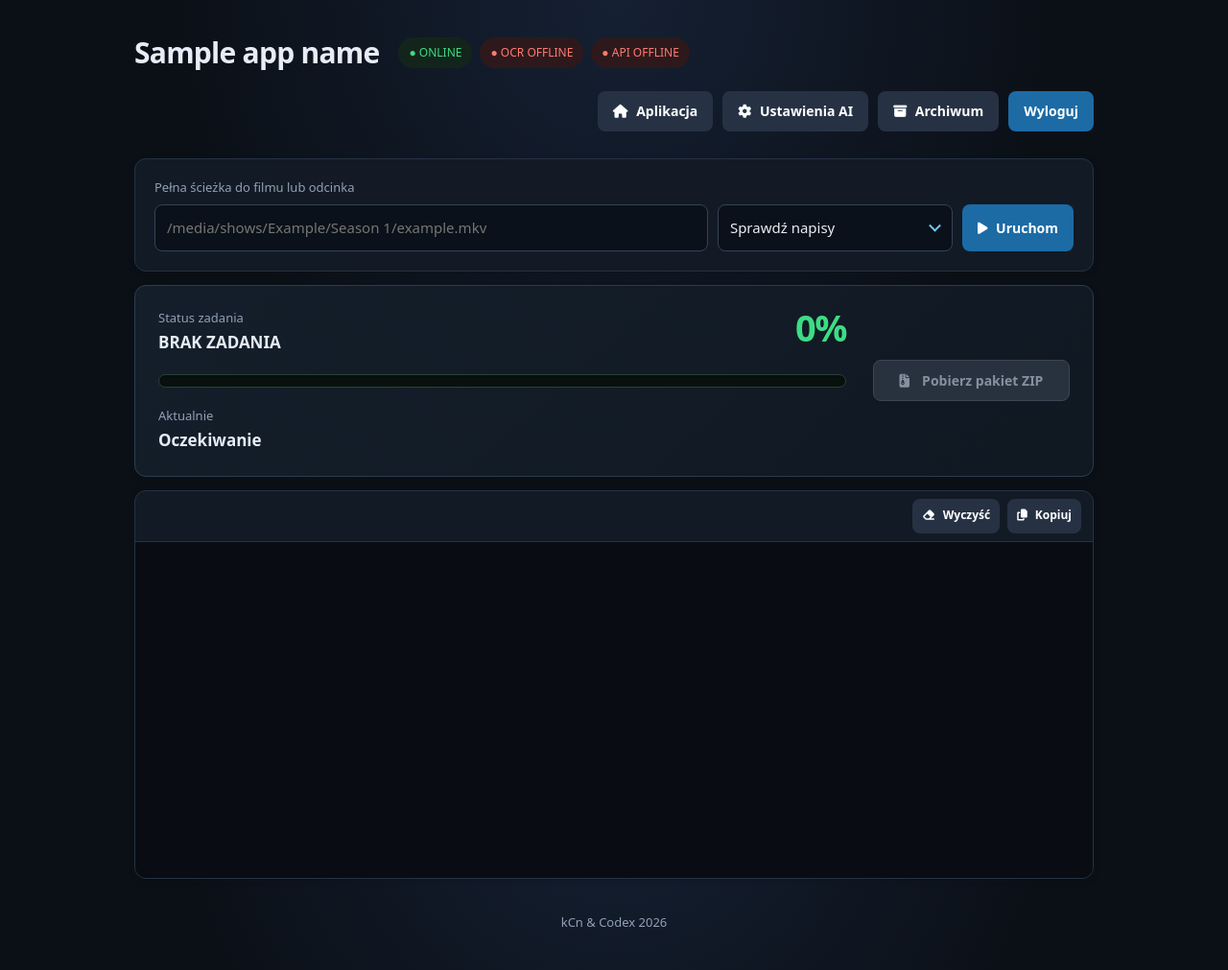
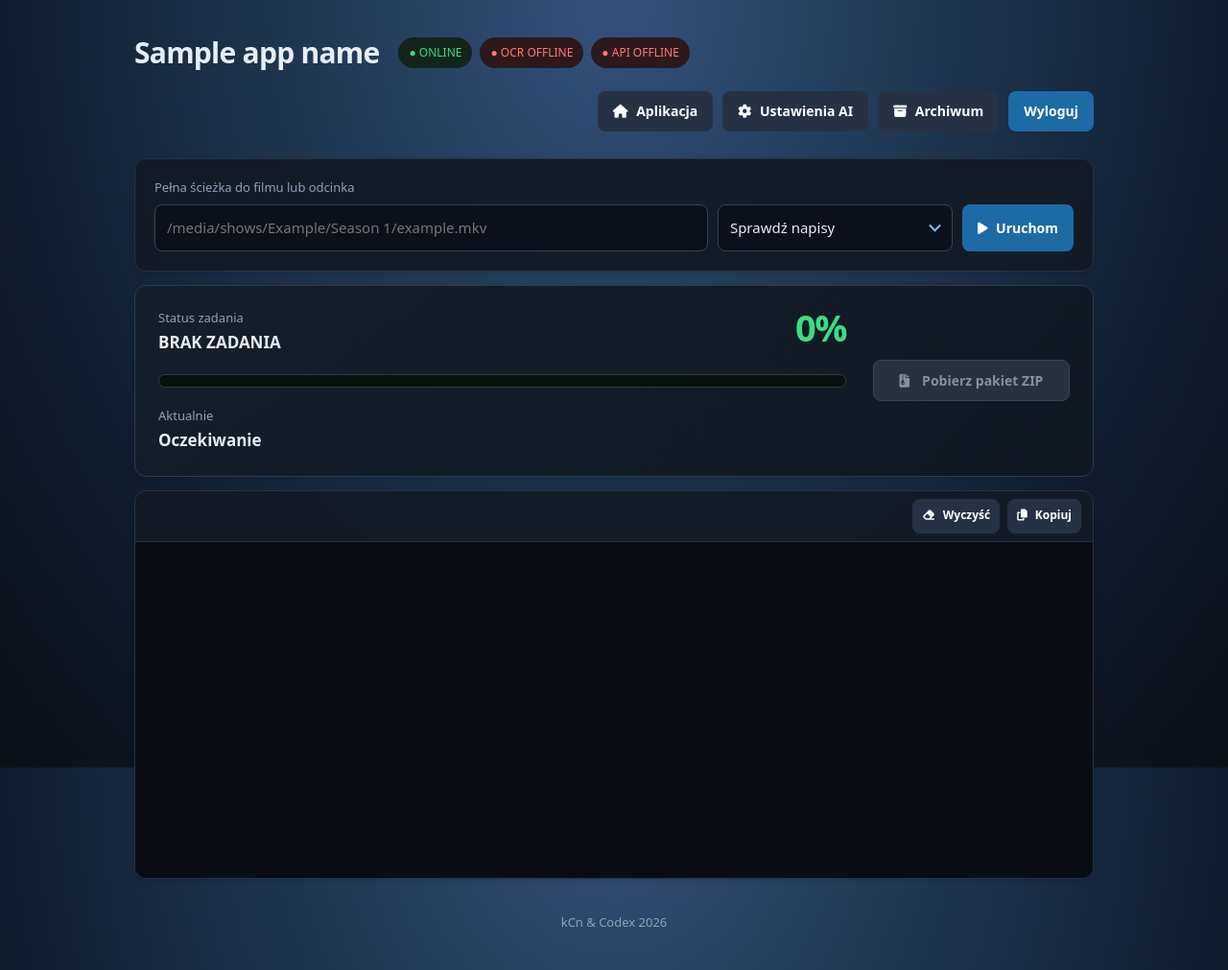
Before and after one commit to kCn3333/subtitle-agent, a Python web app: template app/templates/index.html in a window 1280 px wide. Shown: the whole page at 96% size. Run offline with Jinja, Linux system fonts and the light colour scheme; the template is opened without the code that fills it: most values are stand-ins (such as "Sample title", 1, 10 or a date in 2020).

Commit message:
Increase page background gradient contrast

```diff
--- a/app/static/styles.css
+++ b/app/static/styles.css
@@ -13,7 +13,7 @@
 }
 * { box-sizing: border-box; }
 html { min-height: 100%; background: var(--bg); }
-body { margin: 0; min-height: 100vh; display: flow-root; background: radial-gradient(circle at top, #152033, var(--bg) 45%) fixed no-repeat; background-size: 100% 100vh; color: var(--text); font: 15px/1.5 system-ui, sans-serif; }
+body { margin: 0; min-height: 100vh; display: flow-root; background: radial-gradient(ellipse at 50% 0%, #34527d 0%, #203853 35%, #111d2f 70%, var(--bg) 100%) fixed no-repeat; background-size: 100% 100vh; color: var(--text); font: 15px/1.5 system-ui, sans-serif; }
 main { width: min(1000px, calc(100% - 32px)); margin: 32px auto; }
 header { display: flex; justify-content: space-between; align-items: center; margin-bottom: 28px; }
 h1 { margin: 0; font-size: 30px; letter-spacing: -.025em; }
--- a/app/templates/archive.html
+++ b/app/templates/archive.html
@@ -1,6 +1,6 @@
 <!doctype html>
 <html lang="pl"><head><meta charset="utf-8"><meta name="viewport" content="width=device-width,initial-scale=1">
-<title>Archiwum · {{ app_name }}</title><link rel="stylesheet" href="/static/styles.css?v=remember-3">
+<title>Archiwum · {{ app_name }}</title><link rel="stylesheet" href="/static/styles.css?v=gradient-4">
 <link rel="stylesheet" href="/static/fontawesome/css/fontawesome.min.css"><link rel="stylesheet" href="/static/fontawesome/css/solid.min.css">{% include "auth-head.html" %}</head>
 <body><main>{% include 'header.html' %}
 <section class="card"><h2><i class="fa-solid fa-box-archive" aria-hidden="true"></i> Archiwum</h2>
--- a/app/templates/index.html
+++ b/app/templates/index.html
@@ -2,7 +2,7 @@
 <html lang="pl">
 <head>
   <meta charset="utf-8"><meta name="viewport" content="width=device-width,initial-scale=1">
-  <title>{{ app_name }}</title><link rel="stylesheet" href="/static/styles.css?v=remember-3">
+  <title>{{ app_name }}</title><link rel="stylesheet" href="/static/styles.css?v=gradient-4">
 <link rel="stylesheet" href="/static/fontawesome/css/fontawesome.min.css"><link rel="stylesheet" href="/static/fontawesome/css/solid.min.css">{% include "auth-head.html" %}</head>
 <body data-app-mode="{{ app_mode }}"><main>
   {% include 'header.html' %}
--- a/app/templates/login.html
+++ b/app/templates/login.html
@@ -1,6 +1,6 @@
 <!doctype html>
 <html lang="pl"><head><meta charset="utf-8"><meta name="viewport" content="width=device-width,initial-scale=1">
-<title>Logowanie · {{ app_name }}</title><link rel="stylesheet" href="/static/styles.css?v=remember-3">
+<title>Logowanie · {{ app_name }}</title><link rel="stylesheet" href="/static/styles.css?v=gradient-4">
 <meta name="login-csrf-token" content="{{ login_csrf }}"></head>
 <body><main class="login-page"><h1>{{ app_name }}</h1><section class="card">
 <h2>Zaloguj się</h2><form id="login-form" class="login-form" method="post" action="/api/auth/login">
--- a/app/templates/settings.html
+++ b/app/templates/settings.html
@@ -1,6 +1,6 @@
 <!doctype html>
 <html lang="pl"><head><meta charset="utf-8"><meta name="viewport" content="width=device-width,initial-scale=1">
-<title>Ustawienia AI · {{ app_name }}</title><link rel="stylesheet" href="/static/styles.css?v=remember-3"><link rel="stylesheet" href="/static/fontawesome/css/fontawesome.min.css"><link rel="stylesheet" href="/static/fontawesome/css/solid.min.css">{% include "auth-head.html" %}</head>
+<title>Ustawienia AI · {{ app_name }}</title><link rel="stylesheet" href="/static/styles.css?v=gradient-4"><link rel="stylesheet" href="/static/fontawesome/css/fontawesome.min.css"><link rel="stylesheet" href="/static/fontawesome/css/solid.min.css">{% include "auth-head.html" %}</head>
 <body><main>{% include 'header.html' %}
 <section class="card"><h2><i class="fa-solid fa-gear" aria-hidden="true"></i> Ustawienia AI (zmieniaj tylko gdy wiesz co robisz)</h2><form id="ai-settings">
 <div class="settings-fields">
```
